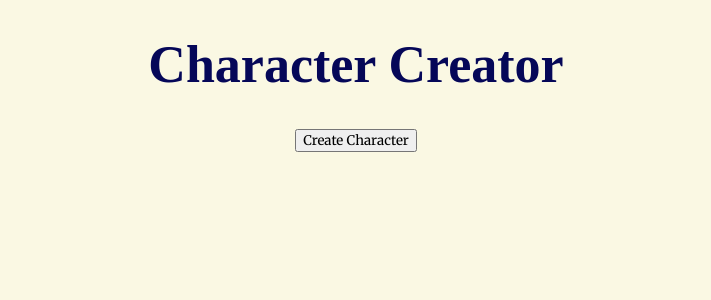
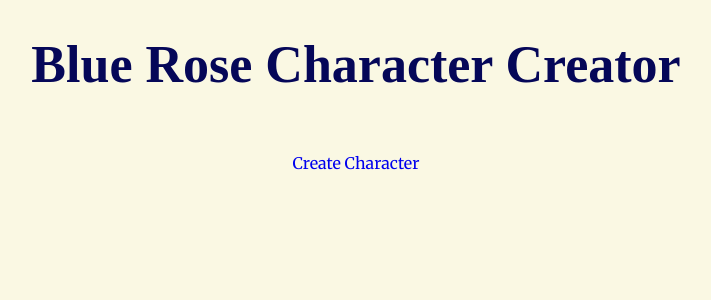
Before and after one commit to sfarqu/blue-rose-character-creator, a React (Create React App) app: page / in a window 1280 px wide. Shown: the top 300 px of the page, without its empty margins (284-995 px from the left). Built offline with nearby package versions, Linux system fonts and the light colour scheme; a web font is replaced by a local one.

Commit message:
Add navigation to headers

```diff
--- a/src/App.css
+++ b/src/App.css
@@ -8,15 +8,23 @@
 
 .App-header {
   display: flex;
-  flex-direction: column;
+  flex-direction: row;
   align-items: center;
   justify-content: center;
   font-size: calc(10px + 2vmin);
 }
 
+.App-page-header {
+  display: flex;
+  flex-direction: row;
+  align-items: center;
+  justify-content: space-between;
+  font-size: calc(10px + 2vmin);
+}
+
 .App-body {
   display: flex;
-  flex-direction: row;
+  flex-direction: column;
   justify-content: center;
   font-family: 'Merriweather', serif;
 }
@@ -28,3 +36,17 @@
 button {
   font-family: 'Merriweather', serif;
 }
+
+.Attributes {
+  display: flex;
+  flex-direction: row;
+  flex: 1;
+  justify-content: center;
+}
+
+a.button {
+  appearance: button;
+  text-decoration: none;
+  margin: 1em;
+  padding: 0.5em;
+}
--- a/src/App.js
+++ b/src/App.js
@@ -3,6 +3,7 @@
 import RollSet from './RollSet';
 import Attribute from './Attribute'
 import { BrowserRouter, Route } from 'react-router-dom';
+import Navigation from './Navigation';
 
 let character = {
   name: null,
@@ -82,15 +83,10 @@
   render() {
     return(
       <div className="App">
-      <header className="App-header">
-        <h1>Character Creator</h1>
-      </header>
-      <main className="App-body">
         <Route path="/" exact component={HomePage} />
         <Route path="/attributes" render={(routeProps) => (
           <AttributesPage {...routeProps} {...this.props} />
         )} />
-      </main>
     </div>
     )
   }
@@ -98,7 +94,17 @@
 
 const HomePage = () => {
   return(
-        <button>Create Character</button>
+    <div>
+      <header className="App-header">
+        <h1>Blue Rose Character Creator</h1>
+      </header>
+      <main className="App-body">
+        <div></div>
+          <div><a href="/attributes" class="button">Create Character</a></div>
+        <div></div>
+
+      </main>
+    </div>
   )
 }
 
@@ -117,8 +123,21 @@
     const attrs = this.props.character.attributes.map(value => <Attribute name={value.name} value={value.value} max={3} min={0} />);
     return (
       <div>
-        <RollSet numberOfRolls={9} numberOfDice={3} callback={(vals) => this.updateAttributes(vals)} />
-        {attrs}
+        <header className="App-page-header">
+          <Navigation target="/" direction="left" text="Back" />
+          <h1>Attributes</h1>
+          <Navigation target="/race" direction="right" text="Next" />
+        </header>
+        <main className="App-body">
+            <RollSet numberOfRolls={9} numberOfDice={3} callback={(vals) => this.updateAttributes(vals)} />
+          <div className="Attributes">
+            <div> </div>
+            <div>
+              {attrs}
+            </div>
+            <div> </div>
+          </div>
+        </main>
       </div>
     );
   }
--- a/src/Attribute.css
+++ b/src/Attribute.css
@@ -8,4 +8,6 @@
     justify-content: space-between;
     align-items: center;
     padding: 0.25em;
+    max-width: 20em;
+    min-width: 12em;
 }
```
